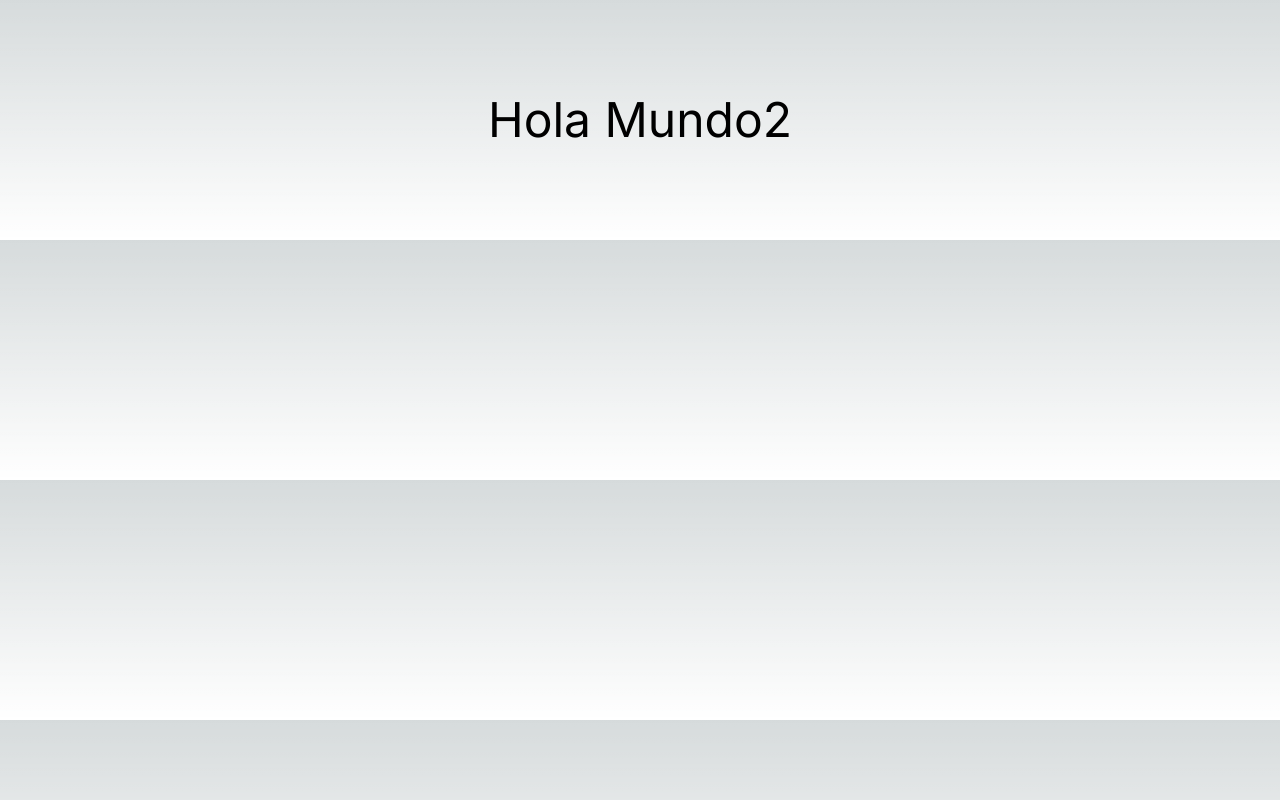
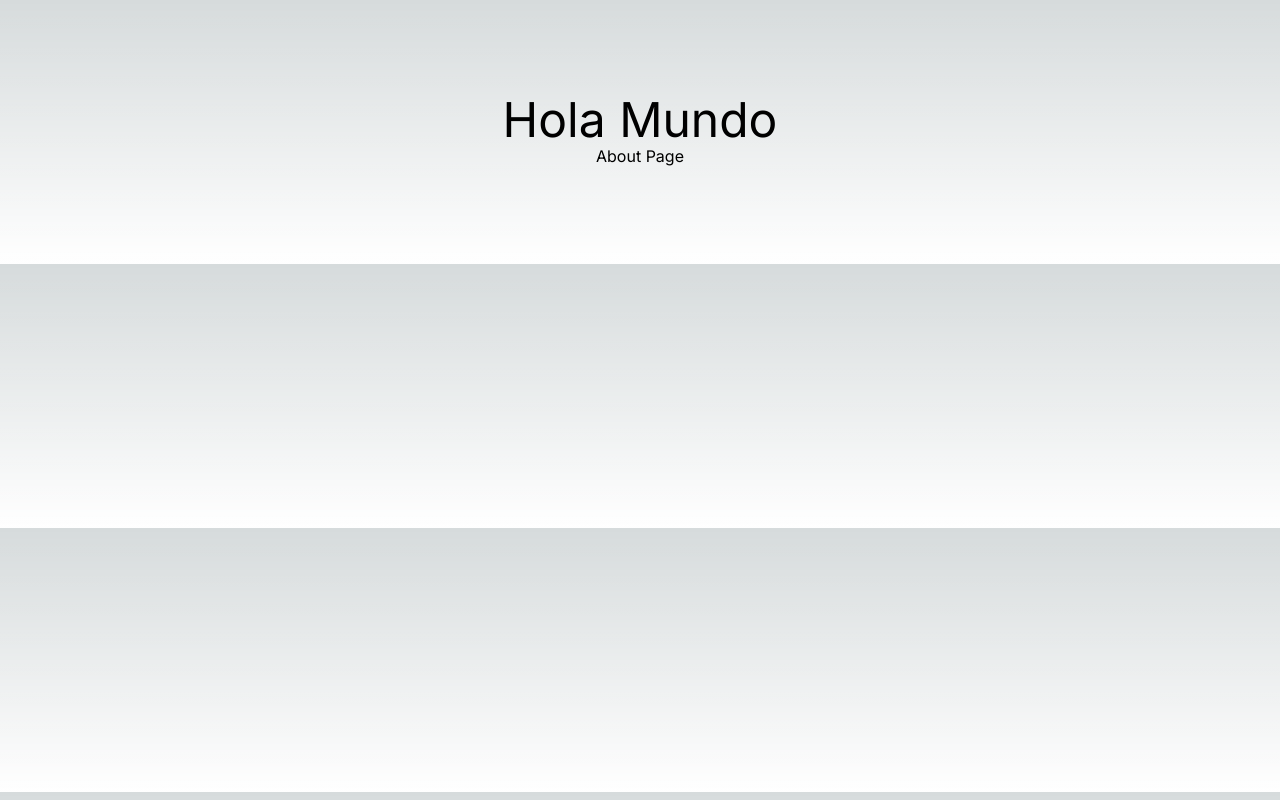
Before and after one commit to Cristaldo-Fiorela/NextJs-Udemy, a Next.js app in the folder 01-intro-next/: page / in a window 1280 px wide. Built offline with nearby package versions, Linux system fonts and the light colour scheme.

Commit message:
agregando navegacion intermedia en pagina Home

```diff
--- a/01-intro-next/app/page.tsx
+++ b/01-intro-next/app/page.tsx
@@ -1,11 +1,13 @@
+import Link from "next/link";
 
 export default function Home() {
   return (
     <main className="flex flex-col items-center p-24">
       <span className="text-5xl">
         Hola Mundo
-        { 1 + 1 }
       </span>
+
+      <Link href={'/about'}>About Page</Link>
     </main>
   );
 }
```
